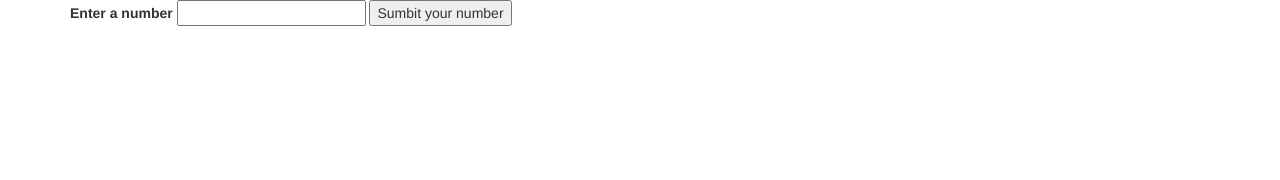
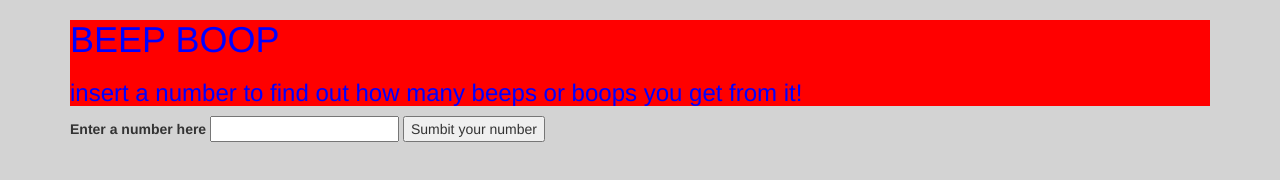
Before and after one commit to duncan19/project3-2.0-, a plain HTML site: page index.html in a window 1280 px wide. Drawn offline with Linux system fonts and the light colour scheme.

Commit message:
add css to the page along iwth a head to the page

```diff
--- a/css/styles.css
+++ b/css/styles.css
@@ -0,0 +1,7 @@
+body{
+background-color: lightgrey;
+}
+.titleofpage{
+  background-color: red;
+  color: Blue;
+}
--- a/index.html
+++ b/index.html
@@ -9,8 +9,12 @@
   </head>
   <body>
     <div class="container">
+      <div class="titleofpage">
+      <h1>BEEP BOOP</h1>
+      <h3>insert a number to find out how many beeps or boops you get from it!</h3>
+    </div>
       <form id="userNumForm">
-        <label for="userinputtedNumber">Enter a number</label>
+        <label for="userinputtedNumber">Enter a number here</label>
         <input id="userinputtedNumber" type="number">
         <button type="submit" name="button">Sumbit your number</button>
       </form>
```
